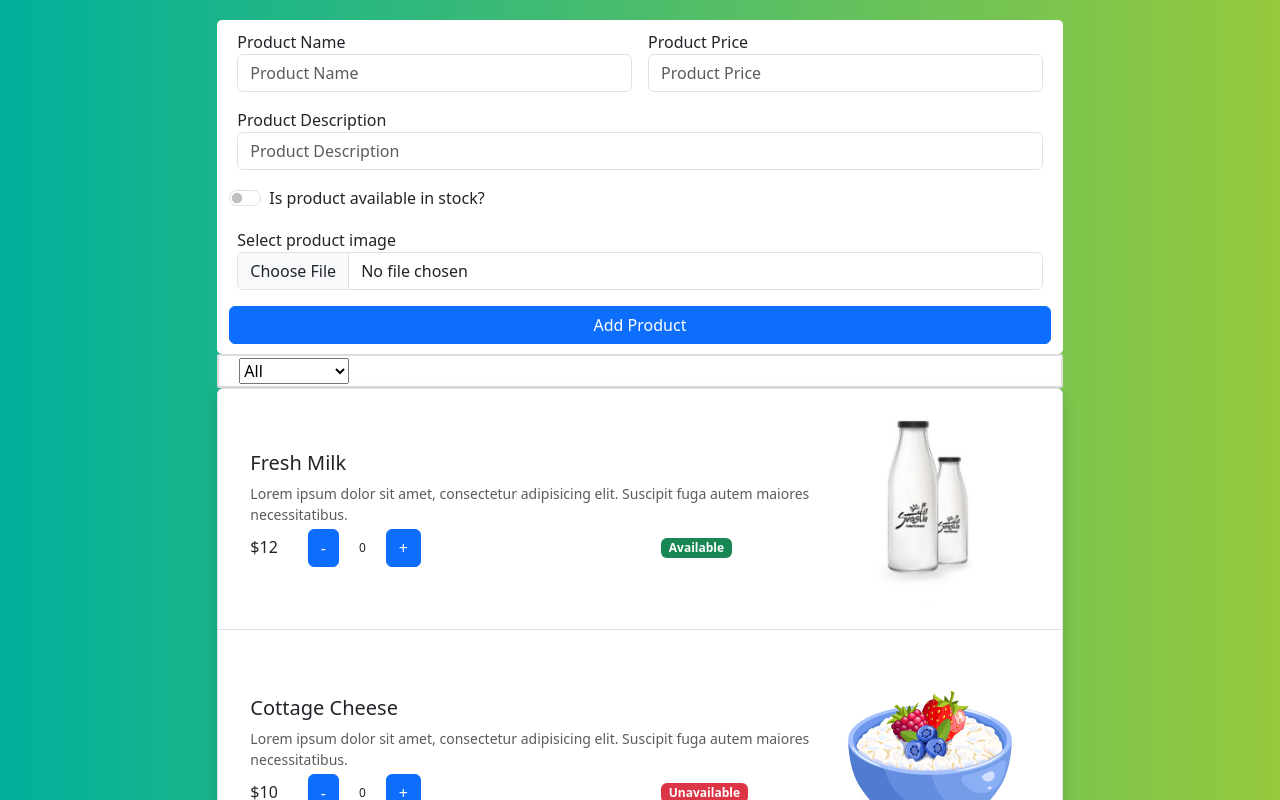
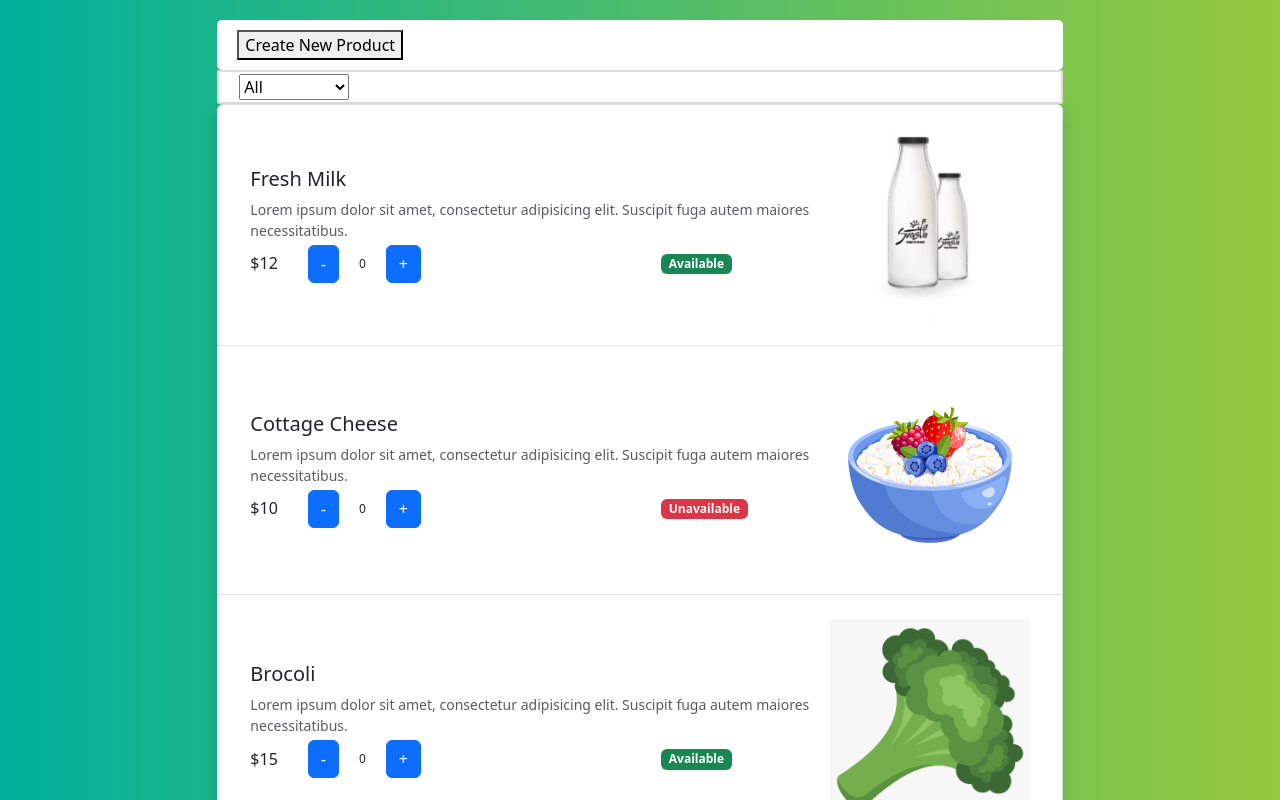
Before and after one commit to NicholasCloud4/complete-react-course, a React (Create React App) app: page / in a window 1280 px wide. Shown: the top 800 px of the page. Built offline with nearby package versions, Linux system fonts and the light colour scheme.

Commit message:
Rendering Form Conditionally

```diff
--- a/src/Components/CreateProduct/CreateProduct.jsx
+++ b/src/Components/CreateProduct/CreateProduct.jsx
@@ -1,16 +1,26 @@
-import React from 'react'
+import React, { useState } from 'react'
 import ProductForm from './ProductForm'
 
 function CreateProduct(props) {
+    const [showForm, setShowForm] = useState(false);
 
     function onCreateProduct(product) {
         // console.log(product)
         props.createProduct(product)
     }
 
+    function onCreateNewProduct() {
+        setShowForm(true);
+    }
+
+    function onProductSubmittedOrCancelled() {
+        setShowForm(false);
+    }
+
     return (
         <div style={{ backgroundColor: "white", padding: "10px 20px", borderRadius: "5px" }}>
-            <ProductForm createProduct={onCreateProduct} />
+            {!showForm && <button onClick={onCreateNewProduct}>Create New Product</button>}
+            {showForm && <ProductForm createProduct={onCreateProduct} onCancel={onProductSubmittedOrCancelled} />}
         </div>
 
     )
--- a/src/Components/CreateProduct/ProductForm.jsx
+++ b/src/Components/CreateProduct/ProductForm.jsx
@@ -78,6 +78,7 @@ function ProductForm(props) {
 
         //console.log(product);
         props.createProduct(product);
+        props.onCancel();
     }
 
     return (
@@ -148,6 +149,8 @@ function ProductForm(props) {
                 <button type="submit" className="btn btn-primary">
                     Add Product
                 </button>
+
+                <button type="button" onClick={props.onCancel}>Cancel</button>
             </form>
         </>
     );
```
